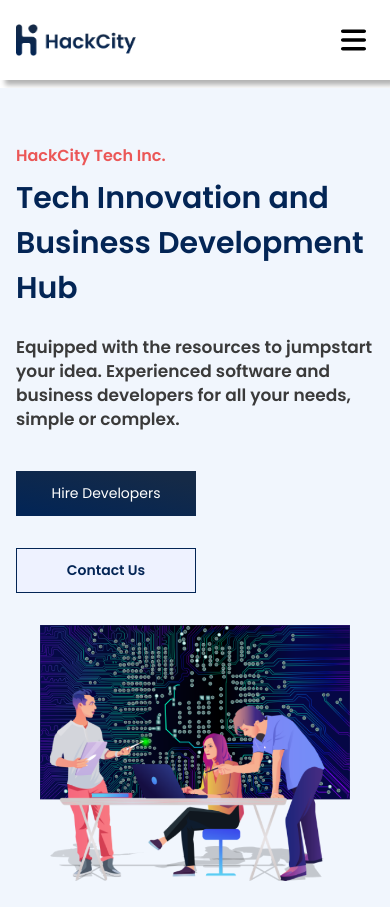
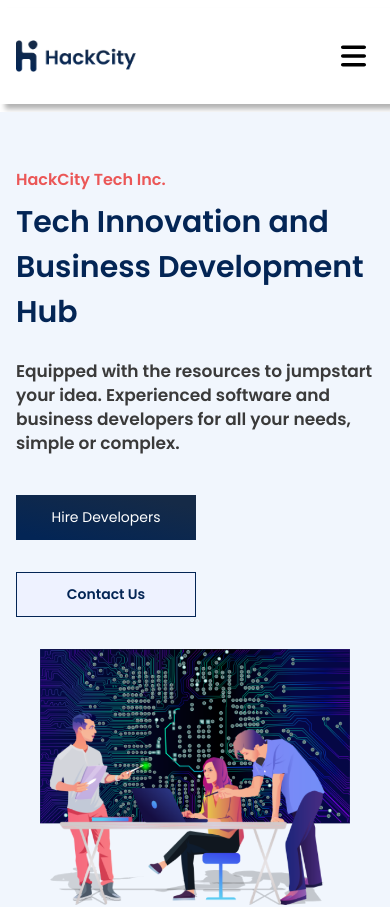
Before and after one commit to HackCityDev/Hackcity-Landing-Page, a React (Create React App) app in the folder hackcity/: page / in a window 390 px wide. Shown: the top 907 px of the page. Built offline with nearby package versions, Linux system fonts and the light colour scheme.

Commit message:
Made adjustment to the tablet and desktop view

```diff
--- a/hackcity/src/components/NavBar.jsx
+++ b/hackcity/src/components/NavBar.jsx
@@ -10,7 +10,7 @@
 
   return (
     <div id="navbar">
-      <div className="navbar flex flex-row mb-2 items-center justify-between py-6 px-4 md:px-8 md:my-2 lg:px-24">
+      <div className="navbar flex flex-row mb-2 items-center justify-between py-8 px-4 my-2 md:px-8 md:my-2 lg:px-24">
         <div className="logo">
           <img
             className="w-[120px] md:w-[120px]"
```
